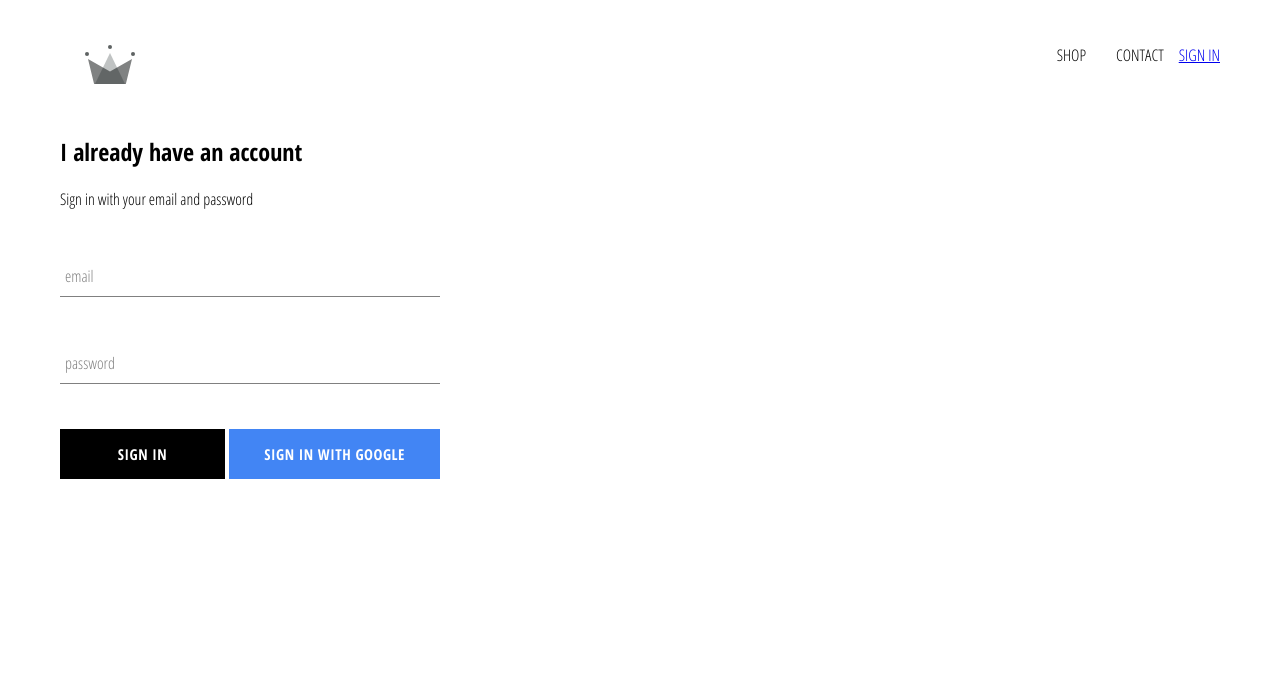
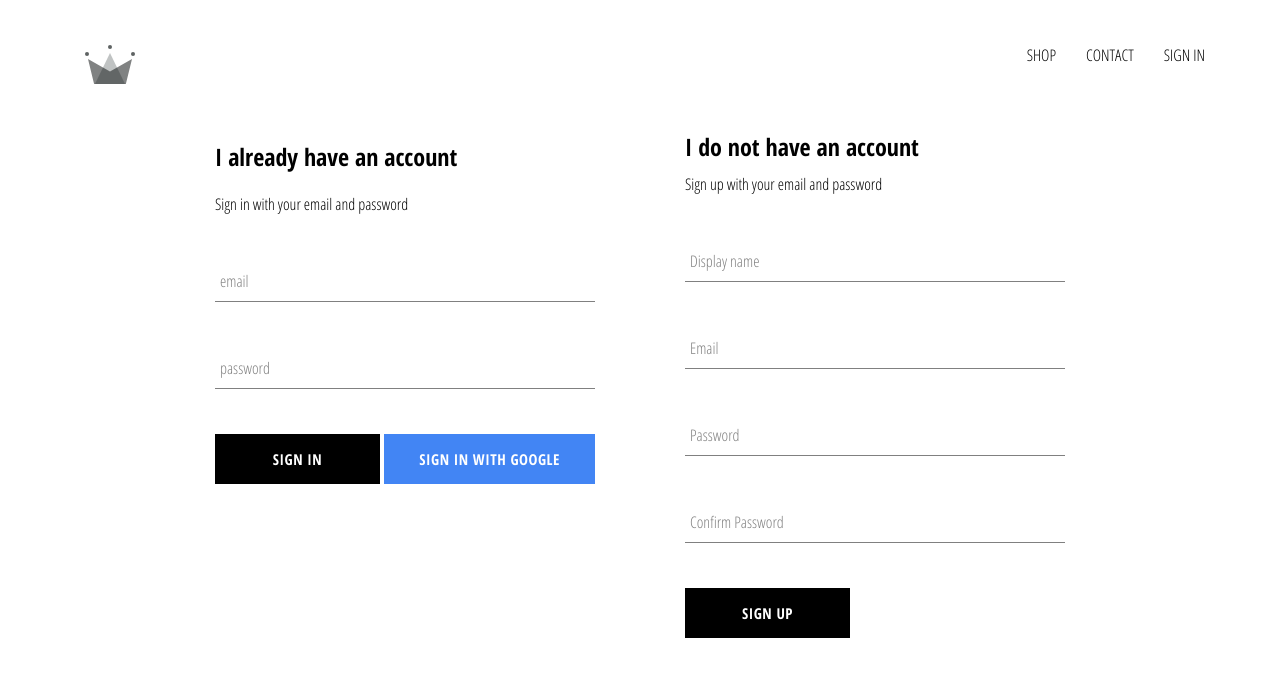
Before and after one commit to myi1/ecommerce-site, a React (Create React App) app: page /signin in a window 1280 px wide. Shown: the top 676 px of the page. Built offline with nearby package versions, Linux system fonts and the light colour scheme; no server answers.

Commit message:
implemented firebase utitilies, added sign up component

```diff
--- a/package.json
+++ b/package.json
@@ -7,7 +7,7 @@
     "@testing-library/react": "^11.2.7",
     "@testing-library/user-event": "^12.8.3",
     "cra-template-pwa": "1.0.3",
-    "firebase": "^9.0.0",
+    "firebase": "^8.10.0",
     "react": "^17.0.2",
     "react-dom": "^17.0.2",
     "react-router-dom": "^5.2.1",
--- a/src/App.js
+++ b/src/App.js
@@ -5,7 +5,7 @@
 import Homepage from "./pages/Homepage/Homepage";
 import ShopPage from "./pages/ShopPage/ShopPage";
 import SignInAndUp from "./pages/SignInAndUp/SignInAndUp";
-import { auth } from "./firebase/firebase.utils";
+import { auth, createUserProfileDocument } from "./firebase/firebase.utils";
 
 export default class App extends Component {
   state = {
@@ -15,9 +15,18 @@
   unsubscribeFromAuth = null;
 
   componentDidMount() {
-    this.unsubscribeFromAuth = auth.onAuthStateChanged((user) => {
-      this.setState({ currentUser: user });
-      console.log(user);
+    this.unsubscribeFromAuth = auth.onAuthStateChanged(async (userAuth) => {
+      if (userAuth) {
+        const userRef = await createUserProfileDocument(userAuth);
+        userRef.onSnapshot((snapshot) => {
+          this.setState({
+            currentUser: {
+              id: snapshot.id,
+              ...snapshot.data(),
+            },
+          });
+        });
+      }
     });
   }
 
--- a/src/Components/Header/Header.js
+++ b/src/Components/Header/Header.js
@@ -18,11 +18,11 @@
           CONTACT
         </Link>
         {currentUser ? (
-          <div className='option' onClick={() => auth.signOut()}>
+          <div className='header__option' onClick={() => auth.signOut()}>
             SIGN OUT
           </div>
         ) : (
-          <Link classname='option' to='/signin'>
+          <Link className='header__option' to='/signin'>
             SIGN IN
           </Link>
         )}
--- a/src/Components/SignIn/SignIn.js
+++ b/src/Components/SignIn/SignIn.js
@@ -1,15 +1,9 @@
 import React, { Component } from "react";
 import CustomButton from "../CustomButton/CustomButton";
 import FormInput from "../FormInput/FormInput";
-import {
-  signInWithGoogle,
-  auth,
-  provider,
-} from "../../firebase/firebase.utils";
+import { signInWithGoogle } from "../../firebase/firebase.utils";
+
 import "./SignIn.scss";
-// import { GoogleAuthProvider } from "firebase/auth";
-
-// const provider = new GoogleAuthProvider();
 
 export default class SignIn extends Component {
   state = {
@@ -33,12 +27,13 @@
         <h2>I already have an account</h2>
         <span>Sign in with your email and password</span>
 
-        <form onsubmit={this.handleSubmit}>
+        <form onSubmit={this.handleSubmit}>
           <FormInput
             name='email'
             value={this.state.email}
             required
             label='email'
+            handleChange={this.handleChange}
           />
 
           <FormInput
@@ -52,9 +47,7 @@
 
           <div className='buttons'>
             <CustomButton type='submit'>Sign In</CustomButton>
-            <CustomButton
-              onClick={() => signInWithGoogle(auth, provider)}
-              isGoogleSignIn>
+            <CustomButton onClick={signInWithGoogle} isGoogleSignIn>
               Sign In With Google
             </CustomButton>
           </div>
--- /dev/null
+++ b/src/Components/SignUp/SignUp.js
@@ -0,0 +1,93 @@
+import React, { Component } from "react";
+import FormInput from "../FormInput/FormInput";
+import CustomButton from "../CustomButton/CustomButton";
+import "./SignUp.scss";
+import { auth, createUserProfileDocument } from "../../firebase/firebase.utils";
+
+export default class SignUp extends Component {
+  state = {
+    displayName: "",
+    email: "",
+    password: "",
+    confirmPassword: "",
+  };
+
+  handleSubmit = async (e) => {
+    e.preventDefault();
+
+    const { displayName, email, password, confirmPassword } = this.state;
+
+    if (password !== confirmPassword) {
+      alert("passwords don't match!");
+      return;
+    }
+
+    try {
+      const { user } = await auth.createUserWithEmailAndPassword(
+        email,
+        password
+      );
+      await createUserProfileDocument(user, { displayName });
+      this.setState({
+        displayName: "",
+        email: "",
+        password: "",
+        confirmPassword: "",
+      });
+    } catch (error) {
+      console.error(error);
+    }
+  };
+
+  handleChange = (e) => {
+    const { name, value } = e.target;
+
+    this.setState({
+      [name]: value,
+    });
+  };
+  render() {
+    const { displayName, email, password, confirmPassword } = this.state;
+    return (
+      <div className='sign-up'>
+        <h2 className='sign-up__title'>I do not have an account</h2>
+        <span>Sign up with your email and password</span>
+        <form className='sign-up-form' onSubmit={this.handleSubmit}>
+          <FormInput
+            type='text'
+            name='displayName'
+            value={displayName}
+            onChange={this.handleChange}
+            label='Display name'
+            required
+          />
+          <FormInput
+            type='email'
+            name='email'
+            value={email}
+            onChange={this.handleChange}
+            label='Email'
+            required
+          />
+          <FormInput
+            type='password'
+            name='password'
+            value={password}
+            onChange={this.handleChange}
+            label='Password'
+            required
+          />
+          <FormInput
+            type='password'
+            name='confirmPassword'
+            value={confirmPassword}
+            onChange={this.handleChange}
+            label='Confirm Password'
+            required
+          />
+          <CustomButton type='submit'>SIGN UP</CustomButton>
+        </form>
+      </div>
+    );
+  }
+}
--- /dev/null
+++ b/src/Components/SignUp/SignUp.scss
@@ -0,0 +1,9 @@
+.sign-up {
+  display: flex;
+  flex-direction: column;
+  width: 380px;
+
+  &__title {
+    margin: 10px 0;
+  }
+}
--- a/src/firebase/firebase.utils.js
+++ b/src/firebase/firebase.utils.js
@@ -1,10 +1,8 @@
-import { initializeApp } from "firebase/app";
-import { getFirestore } from "firebase/firestore";
-// import "firebase/firestore";
-// import "firebase/auth";
-import { getAuth, signInWithPopup, GoogleAuthProvider } from "firebase/auth";
+import firebase from "firebase/app";
+import "firebase/firestore";
+import "firebase/auth";
 
-export const config = {
+const config = {
   apiKey: "AIzaSyDCuieaVQ9wkN_2c6hztJhdP6P-TmCB0hQ",
   authDomain: "ecommerce-app-a27e2.firebaseapp.com",
   projectId: "ecommerce-app-a27e2",
@@ -14,18 +12,39 @@
   measurementId: "G-WVQVPWE4ND",
 };
 
-export const app = initializeApp(config);
-export const auth = getAuth();
-export const provider = new GoogleAuthProvider();
-export const firestore = getFirestore();
+firebase.initializeApp(config);
 
-export const signInWithGoogle = signInWithPopup;
+export const createUserProfileDocument = async (userAuth, additionalData) => {
+  if (!userAuth) return;
 
-// export const auth = firebase.auth();
-// export const firestore = firebase.firestore();
+  const userRef = firestore.doc(`users/${userAuth.uid}`);
+  const snapShot = await userRef.get();
 
-// const provider = new app.auth.GoogleAuthProvider();
-// provider.setCustomParameters({ prompt: "select_account" });
-// export const signInWithGoogle = () => auth.signInWithPopup(provider);
+  if (!snapShot.exists) {
+    const { displayName, email } = userAuth;
+    const createdAt = new Date();
 
-// export default firebase;
+    try {
+      await userRef.set({
+        displayName,
+        email,
+        createdAt,
+        ...additionalData,
+      });
+      // console.log("user set", userRef);
+    } catch (error) {
+      console.log("error creating user", error.message);
+    }
+  }
+
+  return userRef;
+};
+
+export const auth = firebase.auth();
+export const firestore = firebase.firestore();
+
+const provider = new firebase.auth.GoogleAuthProvider();
+provider.setCustomParameters({ prompt: "select_account" });
+export const signInWithGoogle = () => auth.signInWithPopup(provider);
+
+export default firebase;
--- a/src/pages/SignInAndUp/SignInAndUp.js
+++ b/src/pages/SignInAndUp/SignInAndUp.js
@@ -1,11 +1,13 @@
 import React from "react";
 import "./SignInAndUp.scss";
 import SignIn from "../../Components/SignIn/SignIn";
+import SignUp from "../../Components/SignUp/SignUp";
 
 export default function SignInAndUp() {
   return (
     <div className='sign-in-and-sign-up'>
       <SignIn />
+      <SignUp />
     </div>
   );
 }
--- a/src/pages/SignInAndUp/SignInAndUp.scss
+++ b/src/pages/SignInAndUp/SignInAndUp.scss
@@ -0,0 +1,6 @@
+.sign-in-and-sign-up {
+  width: 850px;
+  display: flex;
+  justify-content: space-between;
+  margin: 30px auto;
+}
```
Also changed, not shown: 1 other file (tests, documents, lock files or other folders).
